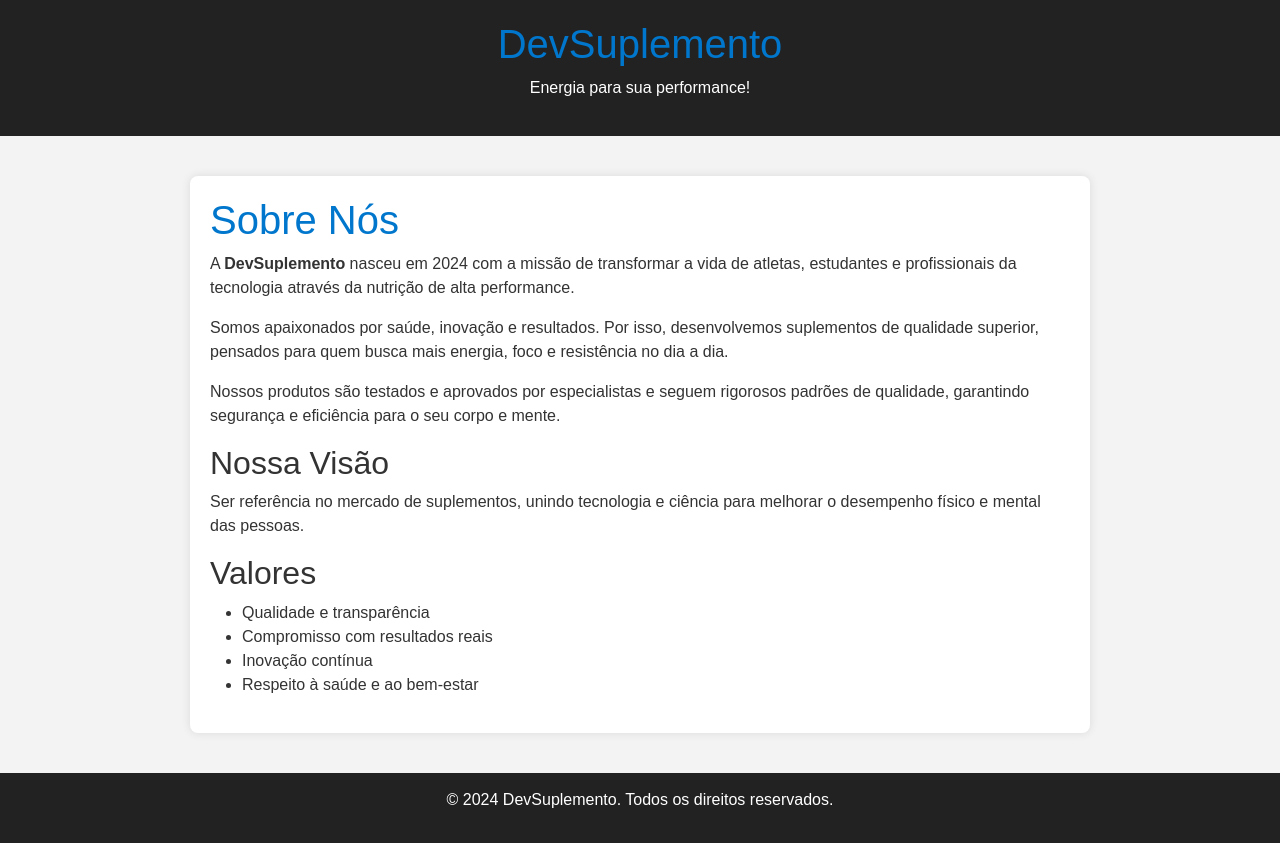
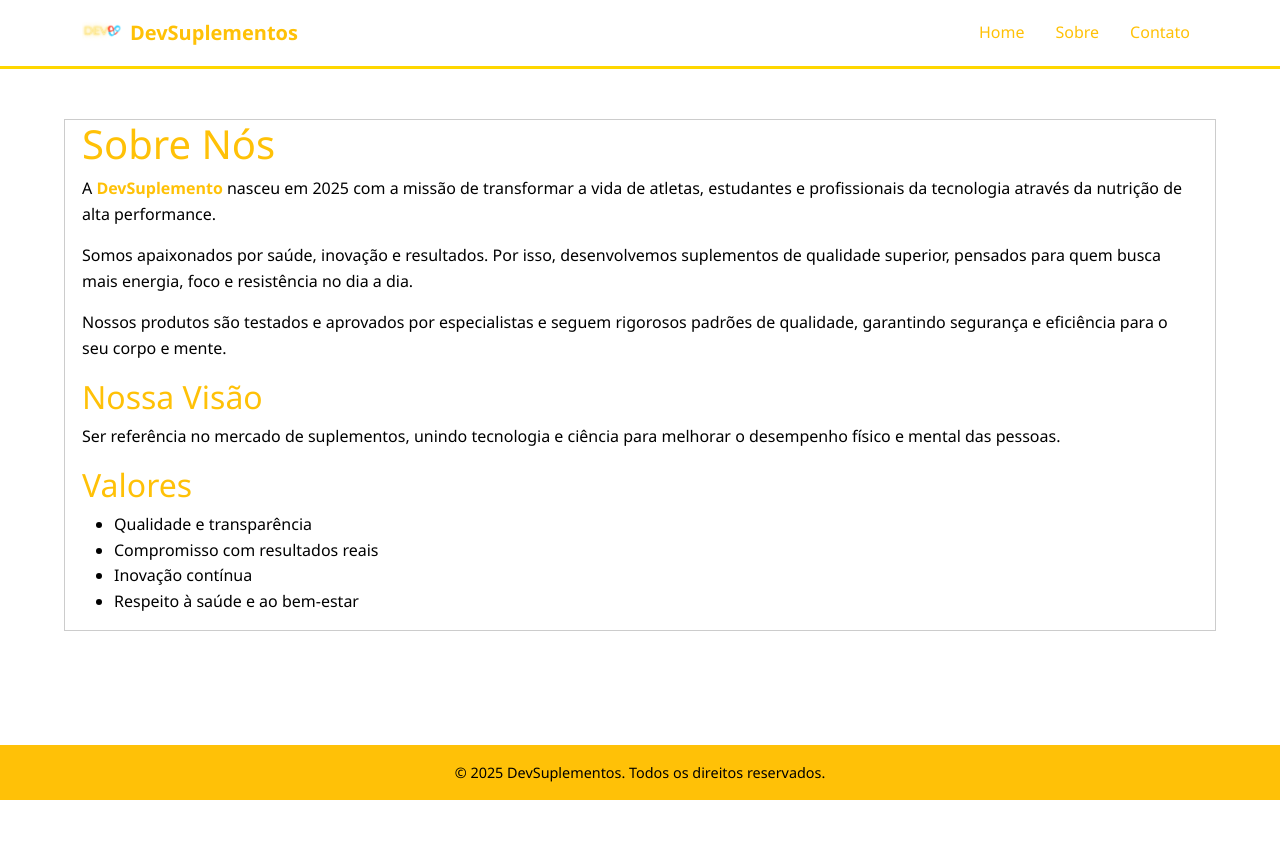
Before and after one commit to w-jardim/devSuplementos, a plain HTML site: page sobre.html in a window 1280 px wide. After the commit the page ends 800 px from the top, so only its background shows below. Drawn offline with nearby package versions, Linux system fonts and the light colour scheme.

Commit message:
Adicionada página Sobre

```diff
--- a/sobre.html
+++ b/sobre.html
@@ -17,24 +17,45 @@
     <link rel="stylesheet" href="./styles/sobre.css">
 </head>
 <body>
+     <!-- NAVBAR -->
+    <nav class="navbar navbar-expand-lg navbar-dark bg-black">
+      <div class="container">
+        <a class="navbar-brand d-flex align-items-center" href="#">
+          <img src="assets/img/DEVtransp.png" alt="Logo DevSuplementos" style="height: 40px;" class="me-2" />
+          <strong class="text-warning">DevSuplementos</strong>
+        </a>
+        <button class="navbar-toggler" type="button" data-bs-toggle="collapse" data-bs-target="#navbarNav">
+          <span class="navbar-toggler-icon"></span>
+        </button>
+        <div class="collapse navbar-collapse justify-content-end" id="navbarNav">
+          <ul class="navbar-nav">
+            <li class="nav-item">
+              <a class="nav-link text-warning" href="index.html">Home</a>
+            </li>
+            <li class="nav-item">
+              <a class="nav-link text-warning" href="sobre.html">Sobre</a>
+            </li>
+            <li class="nav-item">
+              <a class="nav-link text-warning" href="contato.html">Contato</a>
+            </li>
+          </ul>
+        </div>
+      </div>
+    </nav>
 
-<header>
-    <h1>DevSuplemento</h1>
-    <p>Energia para sua performance!</p>
-</header>
-
+<section id="sobrenos">
 <div class="container">
-    <h1>Sobre Nós</h1>
-    <p>A <strong>DevSuplemento</strong> nasceu em 2024 com a missão de transformar a vida de atletas, estudantes e profissionais da tecnologia através da nutrição de alta performance.</p>
+    <h1 class="text-warning">Sobre Nós</h1>
+    <p>A <strong class="text-warning">DevSuplemento</strong> nasceu em 2025 com a missão de transformar a vida de atletas, estudantes e profissionais da tecnologia através da nutrição de alta performance.</p>
 
     <p>Somos apaixonados por saúde, inovação e resultados. Por isso, desenvolvemos suplementos de qualidade superior, pensados para quem busca mais energia, foco e resistência no dia a dia.</p>
 
     <p>Nossos produtos são testados e aprovados por especialistas e seguem rigorosos padrões de qualidade, garantindo segurança e eficiência para o seu corpo e mente.</p>
 
-    <h2>Nossa Visão</h2>
+    <h2 class="text-warning">Nossa Visão</h2>
     <p>Ser referência no mercado de suplementos, unindo tecnologia e ciência para melhorar o desempenho físico e mental das pessoas.</p>
 
-    <h2>Valores</h2>
+    <h2 class="text-warning">Valores</h2>
     <ul>
         <li>Qualidade e transparência</li>
         <li>Compromisso com resultados reais</li>
@@ -43,18 +64,18 @@
     </ul>
 </div>
 
-<footer>
-   <div class="footer-topo">
-        <div class="footer-section">
+<div>
 
-        </div>
-        <div class="footer-section"></div>
-        <div class="footer-section"></div>
-   </div>
-   <div class="footer-botton">
-     <p>&copy; 2024 DevSuplemento. Todos os direitos reservados.</p>
-   </div>
-</footer>
+</div>
+</section>
+
+
+
+<footer class="bg-warning text-black py-3 mt-auto">
+      <div class="container text-center">
+        <p class="mb-0">&copy; 2025 DevSuplementos. Todos os direitos reservados.</p>
+      </div>
+    </footer>
 
  <!-- javascript boostrap -->
     <script src="https://cdn.jsdelivr.net/npm/bootstrap@5.0.2/dist/js/bootstrap.bundle.min.js" integrity="sha384-MrcW6ZMFYlzcLA8Nl+NtUVF0sA7MsXsP1UyJoMp4YLEuNSfAP+JcXn/tWtIaxVXM" crossorigin="anonymous">
--- a/styles/sobre.css
+++ b/styles/sobre.css
@@ -1,36 +1,101 @@
-*{
-    padding: 0;
-    margin: 0;
-    box-sizing: border-box;
-}
-body {
-  font-family: Arial, sans-serif;
-  background-color: #f3f3f3;
-  color: #333;
+/* =============================
+   RESET E CONFIGURAÇÃO BASE
+============================= */
+* {
   margin: 0;
   padding: 0;
+  box-sizing: border-box;
 }
-header {
-  background-color: #222;
-  color: #fff;
-  padding: 20px;
-  text-align: center;
+
+body {
+  font-family: 'Segoe UI', Tahoma, Geneva, Verdana, sans-serif;
+  background-color: #ffffff;
+  color: #000000;
+  line-height: 1.6;
 }
-.container {
-  max-width: 900px;
-  margin: 40px auto;
-  padding: 20px;
-  background-color: #fff;
-  border-radius: 8px;
-  box-shadow: 0 0 10px rgba(0, 0, 0, 0.1);
+
+/* =============================
+   CABEÇALHO (HEADER)
+============================= */
+header h1 {
+  font-size: 2.5rem;
+  font-weight: bold;
 }
-h1 {
-  color: #0077cc;
+
+header p {
+  font-size: 1.2rem;
+  font-weight: 300;
 }
-footer {
-  background-color: #222;
-  color: #fff;
-  text-align: center;
-  padding: 15px;
-  margin-top: 40px;
+
+/* =============================
+   NAVBAR PERSONALIZADA
+============================= */
+.navbar {
+  border-bottom: 3px solid #FFD700;
 }
+
+.nav-link {
+  font-weight: 500;
+  margin-left: 15px;
+  transition: color 0.3s ease;
+}
+
+.nav-link:hover {
+  color: #ffffff !important;
+}
+
+/* =============================
+   CONTEÚDO PRINCIPAL
+============================= */
+main h2 {
+  font-size: 2rem;
+  margin-bottom: 20px;
+}
+
+main p {
+  font-size: 1.1rem;
+  color: #333;
+}
+
+/* =============================
+   FOOTER
+============================= */
+footer  {
+    width: 100%;
+  font-size: 0.9rem;
+  margin: 0;
+  position: absolute;
+  bottom: 0;
+}
+
+/* =============================
+   RESPONSIVIDADE (OPCIONAL)
+============================= */
+@media (max-width: 576px) {
+  header h1 {
+    font-size: 2rem;
+  }
+
+  header p {
+    font-size: 1rem;
+  }
+
+  main h2 {
+    font-size: 1.6rem;
+  }
+  footer{
+    position: fixed;
+    bottom: 0;
+  }
+}
+
+
+/* ===========================
+       SOBRE NÓS
+============================== */
+
+#sobrenos{
+    border: 1px solid #ccc;
+    width: 90%;
+    margin: 50px auto;
+}
```
Also changed, not shown: index.html (+3 -3 lines).
